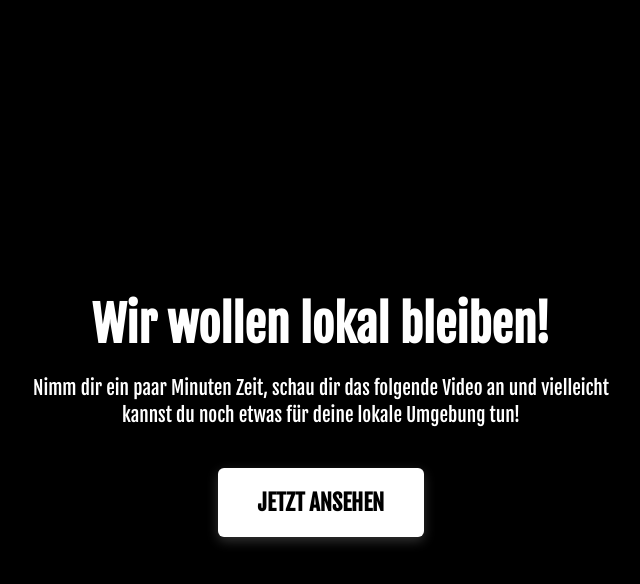
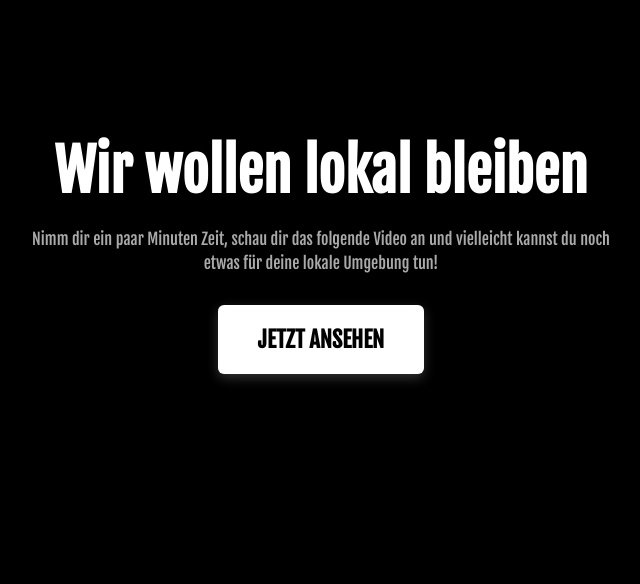
Before and after one commit to meinbestandsprojekt/bmx-qr-website, a plain HTML site: page index.html in a window 1280 px wide. Shown: the whole page, without its empty margins (319-959 px from the left). Drawn offline with Linux system fonts and the light colour scheme.

Commit message:
Update index.html

```diff
--- a/index.html
+++ b/index.html
@@ -14,26 +14,30 @@
       color: #fff;
       font-family: 'Fjalla One', sans-serif;
       display: flex;
-      align-items: center;
+      align-items: flex-start;
       justify-content: center;
       min-height: 100vh;
       text-align: center;
     }
 
     .container {
-      padding: 0 5vw;
+      padding: 12vh 5vw 0 5vw;
+      max-width: 800px;
+      width: 100%;
     }
 
     h1 {
-      font-size: 3em;
+      font-size: 3.6em;
       margin-bottom: 20px;
+      white-space: nowrap;
     }
 
     p {
-      font-size: 1.2em;
+      font-size: 1em;
       max-width: 600px;
-      margin: 0 auto 40px auto;
-      line-height: 1.4;
+      margin: 0 auto 30px auto;
+      line-height: 1.5;
+      color: #aaa;
     }
 
     a.button {
@@ -58,7 +62,7 @@
 </head>
 <body>
   <div class="container">
-    <h1>Wir wollen lokal bleiben!</h1>
+    <h1>Wir wollen lokal bleiben</h1>
     <p>Nimm dir ein paar Minuten Zeit, schau dir das folgende Video an und vielleicht kannst du noch etwas für deine lokale Umgebung tun!</p>
     <a class="button" href="intro.html">Jetzt ansehen</a>
   </div>
```
